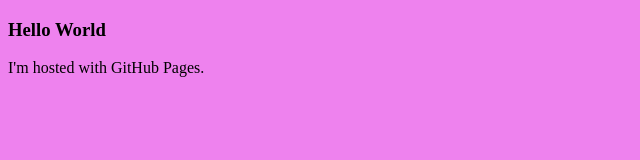
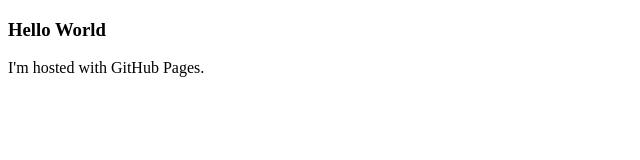
Before and after one commit to hansenkm3/hansenkm3.github.io, a plain HTML site: page index.html in a window 1280 px wide. Shown: the whole page, without its empty margins (0-640 px from the left). Drawn offline with Linux system fonts and the light colour scheme.

Commit message:
Update index.html

```diff
--- a/index.html
+++ b/index.html
@@ -1,6 +1,5 @@
 <!DOCTYPE html>
 <html>
-<body style="background-color:violet;">
 <h3>Hello World</h3>
 <p>I'm hosted with GitHub Pages.</p>
 <img src="jimin.jfif" alt="Park Jimin" width="500>
```
